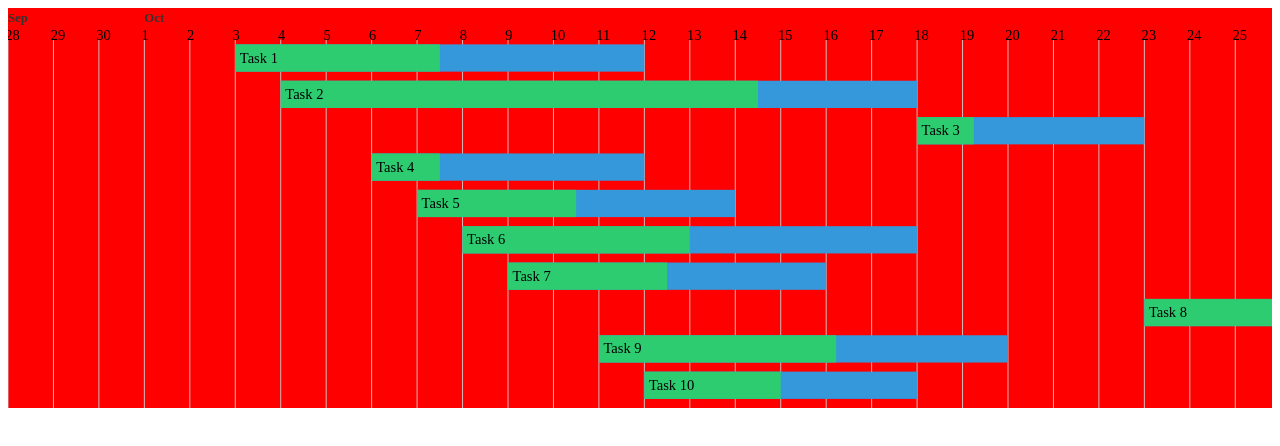
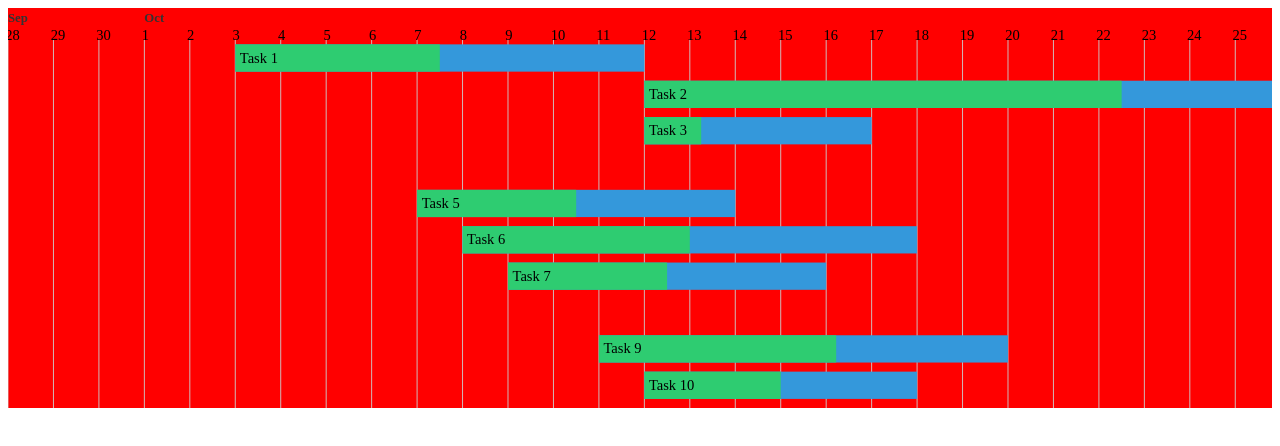
Before and after one commit to novuRajan/gannt-chart, a plain HTML site: page gantchart.html in a window 1280 px wide. Drawn offline with Linux system fonts and the light colour scheme.

Commit message:
getting the max date of two dependent task

```diff
--- a/gantchart.html
+++ b/gantchart.html
@@ -15,13 +15,13 @@
     // Sample data for tasks with start and end dates and progress
     const testTask = [
       {id:1, name: 'Task 1', start: '2023-10-03', end: '2023-10-12', progress: 50, dependencies: [] },
-      {id:2, name: 'Task 2', start: '2023-10-04', end: '2023-10-18', progress: 75, dependencies: [] },
-      {id:3, name: 'Task 3', start: '2023-10-05', end: '2023-10-10', progress: 25, dependencies: [2] },
-      {id:4, name: 'Task 4', start: '2023-10-06', end: '2023-10-12', progress: 25, dependencies: [] },
+      {id:2, name: 'Task 2', start: '2023-10-04', end: '2023-10-18', progress: 75, dependencies: [1] },
+      {id:3, name: 'Task 3', start: '2023-10-05', end: '2023-10-10', progress: 25, dependencies: [1] },
+      {id:4, name: 'Task 4', start: '2023-10-06', end: '2023-10-12', progress: 25, dependencies: [2] },
       {id:5, name: 'Task 5', start: '2023-10-07', end: '2023-10-14', progress: 50, dependencies: [] },
       {id:6, name: 'Task 6', start: '2023-10-08', end: '2023-10-18', progress: 50, dependencies: [] },
       {id:7, name: 'Task 7', start: '2023-10-09', end: '2023-10-16', progress: 50, dependencies: [] },
-      {id:8, name: 'Task 8', start: '2023-10-10', end: '2023-10-17', progress: 50, dependencies: [3] },
+      {id:8, name: 'Task 8', start: '2023-10-10', end: '2023-10-17', progress: 50, dependencies: [4,2] },
       {id:9, name: 'Task 9', start: '2023-10-11', end: '2023-10-20', progress: 58, dependencies: [] },
       {id:10, name: 'Task 10', start: '2023-10-12', end: '2023-10-18', progress: 50, dependencies: [] },
       // Add more tasks as needed
--- a/updatechart.js
+++ b/updatechart.js
@@ -4,6 +4,10 @@ function updateTaskDates(task, taskMap) {
   }
 
   const dependentTasks = task.dependencies.map(depId => taskMap.get(depId));
+
+  // Find the maximum end date among dependent tasks
+  const maxEndDate = new Date(Math.max(...dependentTasks.map(depTask => new Date(depTask.end))));
+
   dependentTasks.forEach(dependentTask => {
     updateTaskDates(dependentTask, taskMap);
 
@@ -13,8 +17,8 @@ function updateTaskDates(task, taskMap) {
     // Calculate the duration of the task
     const duration = (new Date(currentTaskCopy.end) - new Date(currentTaskCopy.start)) / (24 * 60 * 60 * 1000);
 
-      // Update the start date of the current task based on the dependent task's end date
-      currentTaskCopy.start = new Date(dependentTask.end).toISOString().split('T')[0];
+    // Update the start date of the current task based on the maximum end date of dependent tasks
+    currentTaskCopy.start = maxEndDate.toISOString().split('T')[0];
 
     // Update the end date of the current task based on its duration
     currentTaskCopy.end = new Date(new Date(currentTaskCopy.start).setDate(new Date(currentTaskCopy.start).getDate() + duration)).toISOString().split('T')[0];
@@ -25,7 +29,6 @@ function updateTaskDates(task, taskMap) {
 }
 
 function updateTaskStartEndDates(tasks) {
-    console.log("testtask",tasks);
   const taskMap = new Map(tasks.map(task => [task.id, { ...task }]));
 
   tasks.forEach(task => {
```
Lines whose indentation alone changed are shown as unchanged.
